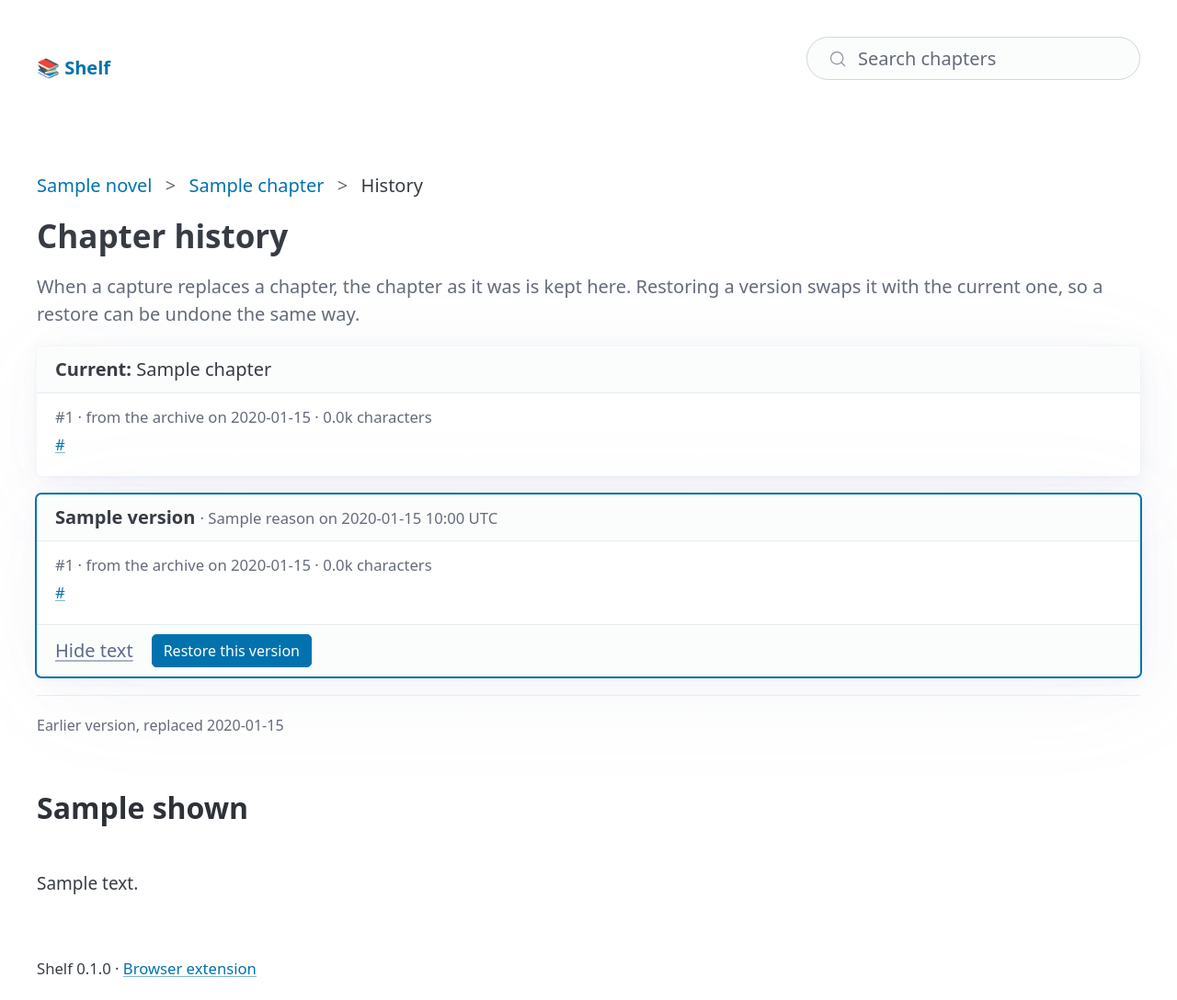
After one commit to mshamory/Shelf, a FastAPI app: template src/shelf/templates/history.html in a window 1280 px wide. The commit adds this page. Shown: the whole page at 92% size. Run offline with FastAPI, Linux system fonts and the light colour scheme; the template is opened without the code that fills it: most values are stand-ins (such as "Sample title", 1, 10 or a date in 2020).

Commit message:
Keep earlier versions of chapters replaced by captures, with restore
A capture that replaces a chapter (archive or earlier capture) now saves the chapter as it
was. /chapter/<id>/history lists the versions, shows their text and restores one; the
replaced current state becomes a version, so restores can be undone. Versions are not tied
to the chapter row: re-imports move them to the recreated archive chapter by URL.

Also guard against sending a chapter to the wrong novel:
- The Alt+Shift+D shortcut doesn't send when the page would replace a chapter captured
  from a different page; the menu opens with a warning instead.
- On blogs that file posts by date, a shared date folder no longer identifies the novel;
  the post name ("safe-city-ch-…") has to match, on any date.

Co-Authored-By: Claude Opus 5.5 <noreply@anthropic.com>

```diff
--- a/src/shelf/db.py
+++ b/src/shelf/db.py
@@ -91,6 +91,50 @@ class Chapter(SQLModel, table=True):
     novel: Novel | None = Relationship(back_populates="chapters")
 
 
+VERSION_FIELDS = (
+    "title", "custom_title", "number", "number_end", "custom_number", "season",
+    "season_label", "custom_season", "url", "captured_at", "char_count", "origin",
+    "capture_file", "auto_title", "auto_number", "auto_number_end", "auto_season",
+    "auto_season_label",
+)
+
+
+class ChapterVersion(SQLModel, table=True):
+    """A chapter as it was before a capture (or a restore) replaced it.
+
+    `chapter_id` is not a foreign key: archive chapters are recreated on every re-import,
+    and their versions are moved to the new row by URL (see library.import_wacz). Versions
+    whose chapter is gone keep `chapter_id` None.
+    """
+
+    id: int | None = Field(default=None, primary_key=True)
+    novel_id: int = Field(foreign_key="novel.id", index=True, ondelete="CASCADE")
+    chapter_id: int | None = Field(default=None, index=True)
+    saved_at: datetime = Field(default_factory=utcnow)  # when it was replaced
+    reason: str = ""  # what replaced it, for the history page
+    fields: dict = Field(default_factory=dict, sa_column=Column(JSON))  # VERSION_FIELDS
+    content_html: str = Field(default="", sa_column=Column(Text))
+
+    def get(self, name: str):
+        return self.fields.get(name)
+
+
+def save_version(session: Session, ch: "Chapter", reason: str) -> ChapterVersion:
+    """Keep the chapter's current state before it's overwritten."""
+    v = ChapterVersion(novel_id=ch.novel_id, chapter_id=ch.id, reason=reason,
+                       fields={f: getattr(ch, f) for f in VERSION_FIELDS},
+                       content_html=ch.content_html)
+    session.add(v)
+    return v
+
+
+def restore_version(ch: "Chapter", v: ChapterVersion) -> None:
+    for f in VERSION_FIELDS:
+        if f in v.fields:
+            setattr(ch, f, v.fields[f])
+    ch.content_html = v.content_html
+
+
 BROWSER_PREFIX = "browser:"
 
 
--- a/src/shelf/main.py
+++ b/src/shelf/main.py
@@ -30,12 +30,24 @@ from .capture import (
     novel_by_nu_url,
 )
 from .config import settings
-from .db import Chapter, Novel, TrimRule, get_session, has_archive, init_db, utcnow
+from .db import (
+    Chapter,
+    ChapterVersion,
+    Novel,
+    TrimRule,
+    get_session,
+    has_archive,
+    init_db,
+    restore_version,
+    save_version,
+    utcnow,
+)
 from .extract import SIDE_SEASON
 from .gaps import find_season_gaps, gaps_before, missing_count, reason_counts
 from .library import (
     apply_metadata,
     delete_captures,
+    delete_versions,
     import_wacz,
     resequence,
     scan_status,
@@ -219,8 +231,18 @@ def novel_page(request: Request, session: SessionDep, novel_id: int, hidden: boo
          "missing_reasons": reason_counts(gaps),
          "gaps_before": gaps_before(chapters, gaps),
          "first_number": int(min(numbered)) if numbered else None,
-         "seasons": novel_seasons(session, novel_id) if hidden else []},
+         "seasons": novel_seasons(session, novel_id) if hidden else [],
+         "versions": version_counts(session, novel_id) if hidden else {}},
     )
+
+
+def version_counts(session: Session, novel_id: int) -> dict[int, int]:
+    """Earlier versions per chapter id."""
+    return dict(session.exec(
+        select(ChapterVersion.chapter_id, func.count(ChapterVersion.id))
+        .where(ChapterVersion.novel_id == novel_id,
+               ChapterVersion.chapter_id != None)  # noqa: E711
+        .group_by(ChapterVersion.chapter_id)).all())
 
 
 @app.post("/novel/{novel_id}/metadata/fetch")
@@ -309,6 +331,7 @@ def delete_novel(session: SessionDep, novel_id: int,
     if novel.cover_file:
         (settings.covers_dir / novel.cover_file).unlink(missing_ok=True)
     delete_captures(novel.id)
+    delete_versions(session, novel.id)
     for rule in session.exec(select(TrimRule).where(TrimRule.novel_id == novel_id)).all():
         session.delete(rule)
     session.delete(novel)
@@ -369,6 +392,16 @@ def format_chapter_number(number: float | None, end: float | None = None) -> str
 
 
 templates.env.filters["chapter_number"] = format_chapter_number
+
+
+def format_captured(ts: str) -> str:
+    """'20261111044932' or '2026-11-11T04:49:32Z' -> '2026-11-11'."""
+    if len(ts) >= 8 and ts[:8].isdigit():
+        return f"{ts[:4]}-{ts[4:6]}-{ts[6:8]}"
+    return ts[:10]
+
+
+templates.env.filters["captured"] = format_captured
 
 
 def novel_seasons(session: Session, novel_id: int) -> list[tuple[int, str]]:
@@ -482,8 +515,49 @@ def reader(request: Request, session: SessionDep, chapter_id: int, original: boo
         {"novel": novel, "chapter": ch, "toc": toc, "index": idx, "prev_id": prev_id,
          "next_id": next_id, "resume": resume, "gaps_ahead": gaps_ahead,
          "content": content, "trimmed": trimmed, "original": original,
-         "has_rules": bool(rules)},
+         "has_rules": bool(rules),
+         "versions": version_counts(session, novel.id).get(ch.id, 0)},
     )
+
+
+def _chapter_versions(session: Session, ch: Chapter) -> list[ChapterVersion]:
+    return list(session.exec(
+        select(ChapterVersion).where(ChapterVersion.chapter_id == ch.id,
+                                     ChapterVersion.novel_id == ch.novel_id)
+        .order_by(col(ChapterVersion.saved_at).desc(), col(ChapterVersion.id).desc())).all())
+
+
+@app.get("/chapter/{chapter_id}/history", response_class=HTMLResponse)
+def chapter_history(request: Request, session: SessionDep, chapter_id: int,
+                    show: int | None = None):
+    """The chapter's earlier versions (before captures or restores replaced it)."""
+    ch = session.get(Chapter, chapter_id)
+    if ch is None:
+        raise HTTPException(404, "Chapter not found")
+    versions = _chapter_versions(session, ch)
+    shown = next((v for v in versions if v.id == show), None)
+    return templates.TemplateResponse(
+        request, "history.html",
+        {"novel": get_novel(session, ch.novel_id), "chapter": ch, "versions": versions,
+         "shown": shown})
+
+
+@app.post("/chapter/{chapter_id}/history/{version_id}/restore")
+def restore_chapter_version(session: SessionDep, chapter_id: int, version_id: int):
+    """Put an earlier version back. The current one becomes a version, so this can be
+    undone the same way."""
+    ch = session.get(Chapter, chapter_id)
+    v = session.get(ChapterVersion, version_id)
+    if ch is None or v is None or v.chapter_id != ch.id:
+        raise HTTPException(404, "Version not found")
+    when = v.saved_at.strftime("%Y-%m-%d %H:%M")
+    save_version(session, ch, f"Replaced by restoring the version from {when}")
+    restore_version(ch, v)
+    session.delete(v)
+    session.flush()
+    resequence(list(session.exec(select(Chapter).where(Chapter.novel_id == ch.novel_id)).all()))
+    session.commit()
+    return flash_redirect(f"/chapter/{ch.id}", f"Restored the version from {when}")
 
 
 class Progress(BaseModel):
@@ -773,6 +847,7 @@ async def api_add_chapter(session: SessionDep, novel_id: int, body: ChapterPaylo
     return {
         "action": result.action,
         "replaced_title": result.replaced_title,
+        "other_page": result.other_page,
         "dry_run": body.dry_run,
         "chapter": {"id": ch.id, "title": ch.title, "number": ch.number,
                     "number_end": ch.number_end,
--- a/src/shelf/static/shelf.css
+++ b/src/shelf/static/shelf.css
@@ -150,3 +150,12 @@ body { background: var(--pico-background-color); }
 .delete-novel { margin: 1rem 0; padding: .5rem 1rem; border-left: 4px solid var(--pico-del-color, #c0392b);
   background: var(--pico-card-background-color); border-radius: var(--pico-border-radius); }
 .delete-novel summary { color: var(--pico-del-color, #c0392b); }
+
+/* Chapter history */
+.history-item { padding-block: 1rem; margin-block: 1rem; }
+.history-item header { margin-bottom: .5rem; padding-block: .5rem; }
+.history-item.is-shown { outline: 2px solid var(--pico-primary); }
+.history-url { overflow-wrap: anywhere; }
+.history-actions { display: flex; flex-wrap: wrap; gap: 1rem; align-items: center; padding-block: .5rem; }
+.history-actions form { margin: 0; }
+.history-text { border-top: 1px solid var(--pico-muted-border-color); padding-top: 1rem; }
--- /dev/null
+++ b/src/shelf/templates/history.html
@@ -0,0 +1,56 @@
+{% extends "base.html" %}
+{% block title %}History · {{ chapter.title }} · {{ novel.title }}{% endblock %}
+{% macro facts(number, number_end, url, origin, captured_at, chars) -%}
+  {%- if number is not none %}#{{ number|chapter_number(number_end) }} · {% endif -%}
+  {{ 'captured from the browser' if origin == 'browser' else 'from the archive' }}
+  {%- if captured_at %} on {{ captured_at|captured }}{% endif %} · {{ (chars / 1000)|round(1) }}k characters
+  <br><a href="{{ url }}" target="_blank" rel="noopener noreferrer" class="history-url">{{ url }}</a>
+{%- endmacro %}
+{% block content %}
+<nav aria-label="breadcrumb"><ul>
+  <li><a href="/novel/{{ novel.id }}">{{ novel.title }}</a></li>
+  <li><a href="/chapter/{{ chapter.id }}">{{ chapter.title }}</a></li>
+  <li>History</li>
+</ul></nav>
+<h2>Chapter history</h2>
+<p class="muted">When a capture replaces a chapter, the chapter as it was is kept here. Restoring a
+  version swaps it with the current one, so a restore can be undone the same way.</p>
+
+<article class="history-item">
+  <header><strong>Current:</strong> {{ chapter.title }}</header>
+  <small class="muted">{{ facts(chapter.number, chapter.number_end, chapter.url, chapter.origin, chapter.captured_at, chapter.char_count) }}</small>
+</article>
+
+{% if not versions %}
+<p>No earlier versions. Versions are kept from now on whenever a capture replaces this chapter.</p>
+{% endif %}
+{% for v in versions %}
+<article class="history-item{% if shown and shown.id == v.id %} is-shown{% endif %}" id="v-{{ v.id }}">
+  <header>
+    <strong>{{ v.get('title') }}</strong>
+    <small class="muted">· {{ v.reason or 'Replaced' }} on {{ v.saved_at.strftime('%Y-%m-%d %H:%M') }} UTC</small>
+  </header>
+  <small class="muted">{{ facts(v.get('number'), v.get('number_end'), v.get('url'), v.get('origin'), v.get('captured_at') or '', v.get('char_count') or 0) }}</small>
+  <footer class="history-actions">
+    {% if shown and shown.id == v.id %}
+    <a href="/chapter/{{ chapter.id }}/history" class="secondary">Hide text</a>
+    {% else %}
+    <a href="/chapter/{{ chapter.id }}/history?show={{ v.id }}#text">Show text</a>
+    {% endif %}
+    <form method="post" action="/chapter/{{ chapter.id }}/history/{{ v.id }}/restore" class="inline">
+      <button class="small">Restore this version</button>
+    </form>
+  </footer>
+</article>
+{% endfor %}
+
+{% if shown %}
+<section class="chapter history-text" id="text">
+  <header>
+    <p class="muted chapter-meta">Earlier version, replaced {{ shown.saved_at.strftime('%Y-%m-%d') }}</p>
+    <h1>{{ shown.get('title') }}</h1>
+  </header>
+  <div class="chapter-body">{{ shown.content_html|safe }}</div>
+</section>
+{% endif %}
+{% endblock %}
--- a/src/shelf/templates/novel.html
+++ b/src/shelf/templates/novel.html
@@ -178,6 +178,7 @@
           {% if edited %}<small class="edited" title="Edited by you">edited</small>{% endif %}
           {% if c.duplicate %}<small class="edited" title="Another capture of this chapter number is shown instead; hidden when imported">duplicate</small>{% endif %}
           {% if c.origin == 'browser' %}<small class="edited" title="Sent from the browser extension; kept when the archive is re-imported">captured</small>{% endif %}
+          {% if versions.get(c.id) %}<a href="/chapter/{{ c.id }}/history" class="edited" title="Earlier versions of this chapter, replaced by captures"><small>{{ versions[c.id] }} earlier version{{ 's' if versions[c.id] != 1 }}</small></a>{% endif %}
           <details class="edit-chapter">
             <summary>Edit</summary>
             <form method="post" action="/chapter/{{ c.id }}/edit" class="edit-chapter-form">
--- a/src/shelf/templates/reader.html
+++ b/src/shelf/templates/reader.html
@@ -46,7 +46,8 @@
   {% endif %}
   <div class="chapter-body">{{ content|safe }}</div>
   <footer class="chapter-foot">
-    <small class="muted">Captured from <a href="{{ chapter.url }}" target="_blank" rel="noopener noreferrer">{{ chapter.url }}</a>{% if chapter.captured_at %} · {{ chapter.captured_at[:10] }}{% endif %}</small>
+    <small class="muted">Captured from <a href="{{ chapter.url }}" target="_blank" rel="noopener noreferrer">{{ chapter.url }}</a>{% if chapter.captured_at %} · {{ chapter.captured_at|captured }}{% endif %}
+      {%- if versions %} · <a href="/chapter/{{ chapter.id }}/history">{{ versions }} earlier version{{ 's' if versions != 1 }}</a>{% endif %}</small>
   </footer>
 </div>
 {% if gaps_ahead %}
```
Also changed, not shown: src/shelf/capture.py (+23 -3 lines), src/shelf/extension/popup.js (+12 -0 lines), src/shelf/library.py (+29 -1 lines), tests/test_capture.py (+78 -0 lines), README.md, src/shelf/extension/manifest.json.
